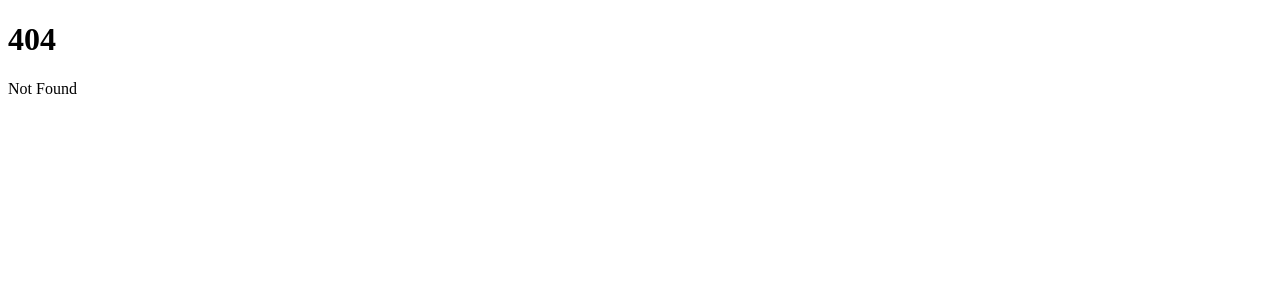
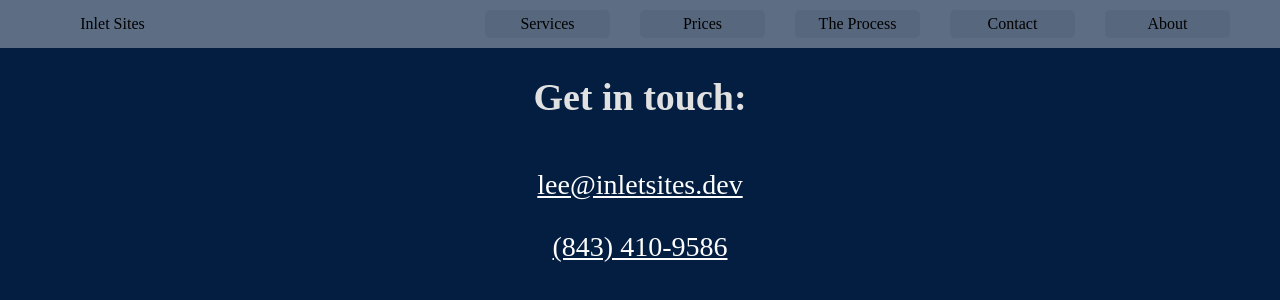
Before and after one commit to inlet-sites/inletsites-dev, a SvelteKit app: page /contact in a window 1280 px wide. Before the commit this address had no page. Shown: the top 300 px of the page. Built offline with nearby package versions, Linux system fonts and the light colour scheme.

Commit message:
Create contact page.

```diff
--- /dev/null
+++ b/src/routes/contact/+page.svelte
@@ -0,0 +1,34 @@
+<script>
+    import "../../global.css";
+    import Menu from "../../components/Menu.svelte";
+</script>
+
+<Menu/>
+
+<div class="container">
+    <h1>Get in touch:</h1>
+
+    <a href="mailto:lee@inletsites.dev">lee@inletsites.dev</a>
+    <a href="tel:+18434109586">(843) 410-9586</a>
+</div>
+
+<style>
+    .container{
+        display: flex;
+        flex-direction: column;
+        align-items: center;
+        margin: 75px auto;
+        width: 90%;
+    }
+
+    h1{
+        font-size: 38px;
+        margin-bottom: 35px;
+    }
+
+    a{
+        color: white;
+        margin: 15px 0;
+        font-size: 28px;
+    }
+</style>
--- a/src/routes/process/+page.svelte
+++ b/src/routes/process/+page.svelte
@@ -1,6 +1,8 @@
 <script>
     import Menu from "../../components/Menu.svelte";
 </script>
+
+<Menu/>
 
 <div class="container">
     <h1>The Process</h1>
```
